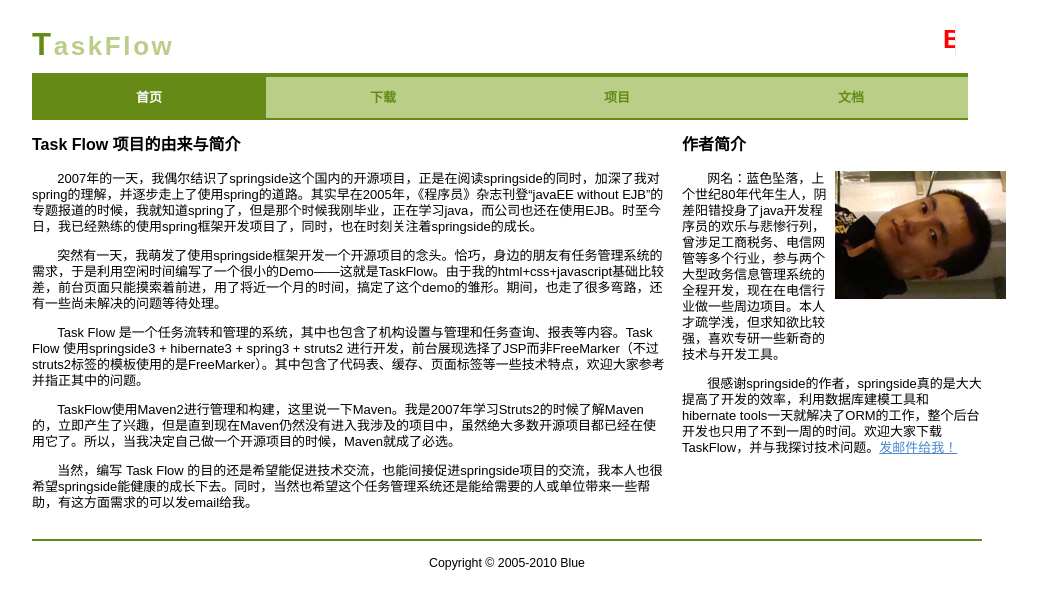
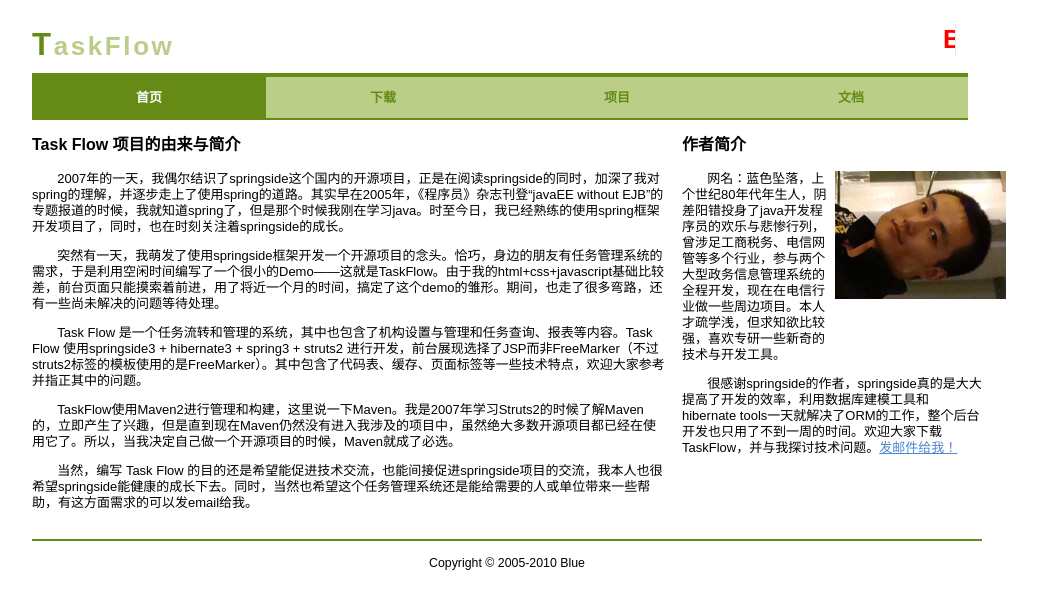
Before and after one commit to wangpuv/wangpuv.github.io, a Jekyll site: the page taskflow/index.html, which Jekyll copies as it is, in a window 1280 px wide. Shown: the top 609 px of the page, without its empty margins (133-1170 px from the left). Built offline with Jekyll 4.4.1, drawn with Linux system fonts in a browser that asks for light colours; Markdown is read by kramdown in place of the engine named in the settings.

Commit message:
Update index.html

```diff
--- a/taskflow/index.html
+++ b/taskflow/index.html
@@ -43,7 +43,7 @@
 
                 <h2>Task Flow 项目的由来与简介</h2>
 
-                <p>&nbsp;&nbsp;&nbsp;&nbsp;&nbsp;&nbsp;&nbsp;2007年的一天，我偶尔结识了springside这个国内的开源项目，正是在阅读springside的同时，加深了我对spring的理解，并逐步走上了使用spring的道路。其实早在2005年，《程序员》杂志刊登“javaEE without EJB”的专题报道的时候，我就知道spring了，但是那个时候我刚毕业，正在学习java，而公司也还在使用EJB。时至今日，我已经熟练的使用spring框架开发项目了，同时，也在时刻关注着springside的成长。</p>
+                <p>&nbsp;&nbsp;&nbsp;&nbsp;&nbsp;&nbsp;&nbsp;2007年的一天，我偶尔结识了springside这个国内的开源项目，正是在阅读springside的同时，加深了我对spring的理解，并逐步走上了使用spring的道路。其实早在2005年，《程序员》杂志刊登“javaEE without EJB”的专题报道的时候，我就知道spring了，但是那个时候我刚在学习java。时至今日，我已经熟练的使用spring框架开发项目了，同时，也在时刻关注着springside的成长。</p>
 
                 <p>&nbsp;&nbsp;&nbsp;&nbsp;&nbsp;&nbsp;&nbsp;突然有一天，我萌发了使用springside框架开发一个开源项目的念头。恰巧，身边的朋友有任务管理系统的需求，于是利用空闲时间编写了一个很小的Demo——这就是TaskFlow。由于我的html+css+javascript基础比较差，前台页面只能摸索着前进，用了将近一个月的时间，搞定了这个demo的雏形。期间，也走了很多弯路，还有一些尚未解决的问题等待处理。</p>
 
```
